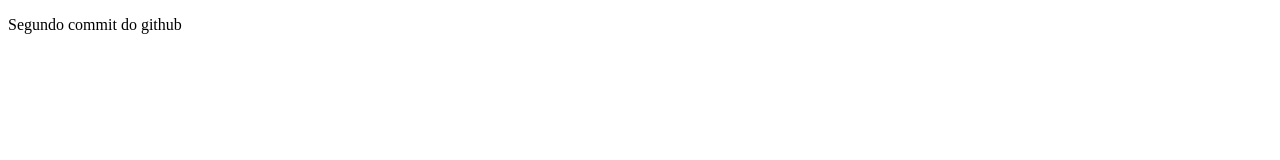
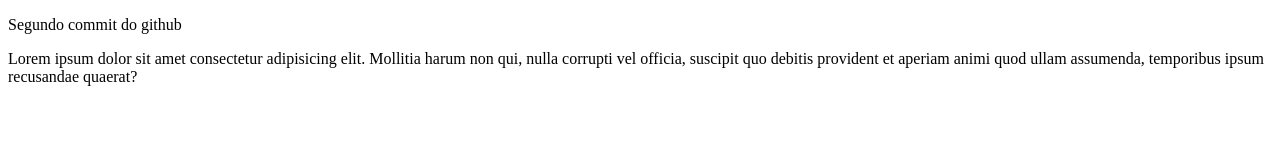
Before and after one commit to HerodinSSS/gitizinho, a plain HTML site: page index.html in a window 1280 px wide. Drawn offline with Linux system fonts and the light colour scheme.

Commit message:
add Lorem

```diff
--- a/index.html
+++ b/index.html
@@ -8,5 +8,6 @@
 </head>
 <body>
     <p>Segundo commit do github</p>
+    <p>Lorem ipsum dolor sit amet consectetur adipisicing elit. Mollitia harum non qui, nulla corrupti vel officia, suscipit quo debitis provident et aperiam animi quod ullam assumenda, temporibus ipsum recusandae quaerat?</p>
 </body>
 </html>
```
